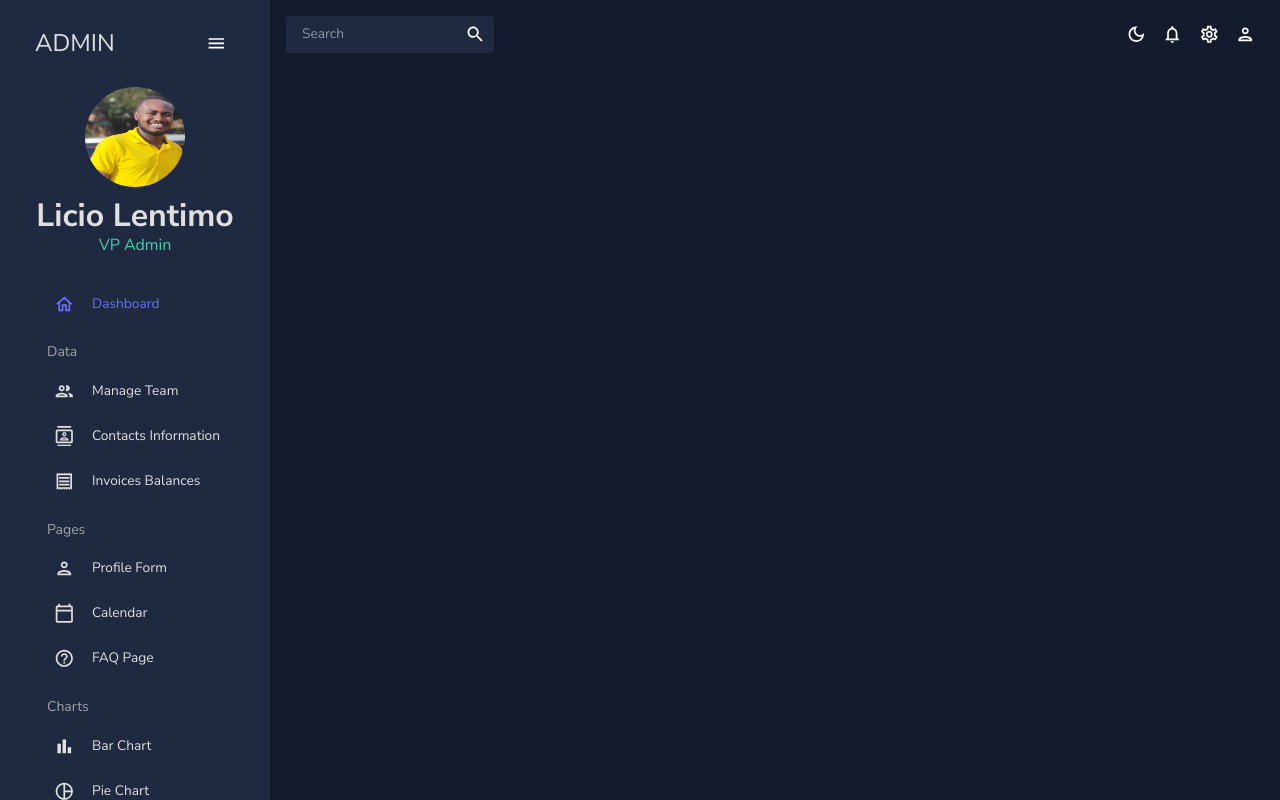
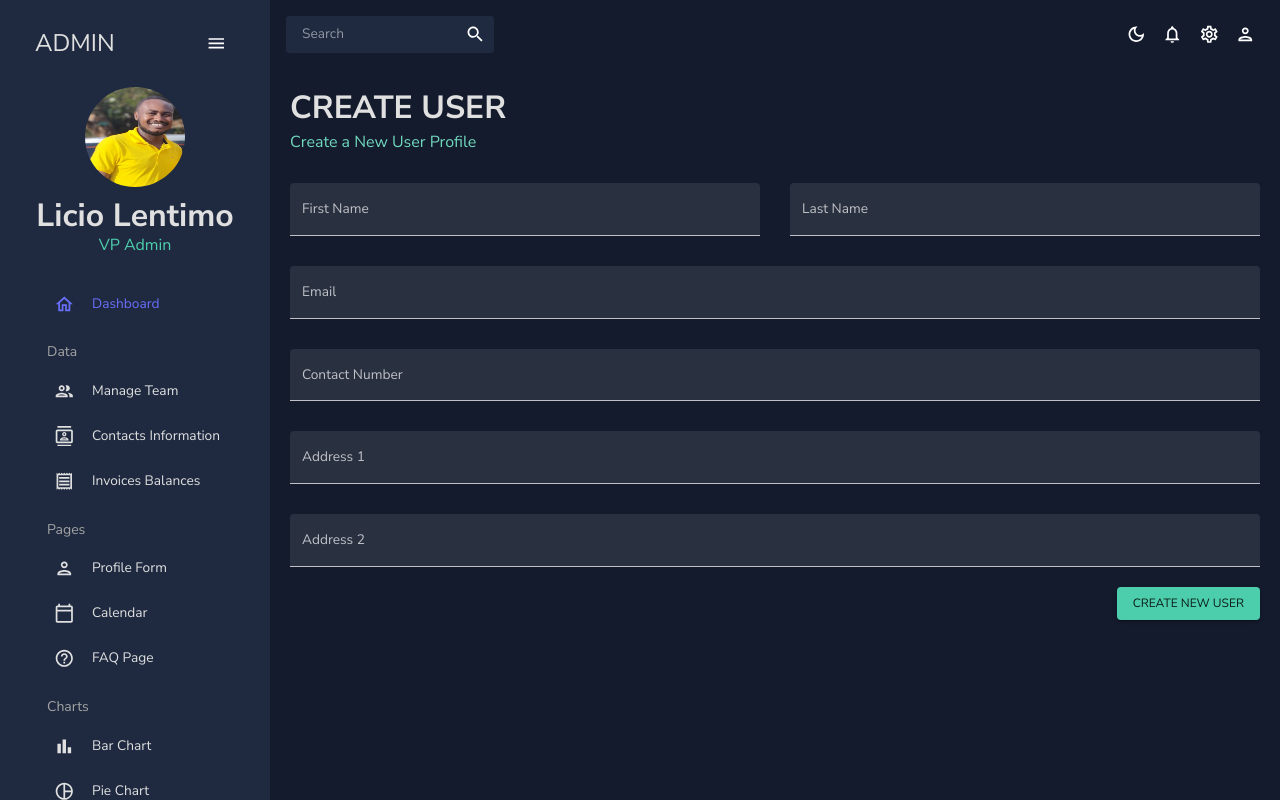
Before and after one commit to liciolentimo/accountant, a React (Create React App) app: page /form in a window 1280 px wide. Built offline with nearby package versions, Linux system fonts and the light colour scheme.

Commit message:
added form page

```diff
--- a/src/App.js
+++ b/src/App.js
@@ -8,7 +8,7 @@
 import Invoices from "./scenes/invoices";
 import Contacts from "./scenes/contacts";
 // import Bar from "./scenes/bar";
-// import Form from "./scenes/form";
+import Form from "./scenes/form";
 // import Line from "./scenes/line";
 // import Pie from "./scenes/pie";
 // import FAQ from "./scenes/faq";
@@ -29,7 +29,7 @@
           <Route path='/team' element={<Team />} />
           <Route path='/contacts' element={<Contacts />} />
           <Route path='/invoices' element={<Invoices />} />
-          {/* <Route path='/form' element={<Form />} /> */}
+          <Route path='/form' element={<Form />} />
           {/* <Route path='/bar' element={<Bar />} /> */}
           {/* <Route path='/pie' element={<Pie />} /> */}
           {/* <Route path='/line' element={<Line />} /> */}
--- /dev/null
+++ b/src/scenes/form/index.jsx
@@ -0,0 +1,154 @@
+import { Box, Button, TextField } from "@mui/material";
+import { Formik } from "formik";
+import * as yup from "yup";
+import useMediaQuery from "@mui/material/useMediaQuery";
+import Header from "../../components/Header";
+
+const Form = () => {
+  const isNonMobile = useMediaQuery("(min-width:600px)");
+
+  const handleFormSubmit = (values) => {
+    console.log(values);
+  };
+
+  return (
+    <Box m="20px">
+      <Header title="CREATE USER" subtitle="Create a New User Profile" />
+
+      <Formik
+        onSubmit={handleFormSubmit}
+        initialValues={initialValues}
+        validationSchema={checkoutSchema}
+      >
+        {({
+          values,
+          errors,
+          touched,
+          handleBlur,
+          handleChange,
+          handleSubmit,
+        }) => (
+          <form onSubmit={handleSubmit}>
+            <Box
+              display="grid"
+              gap="30px"
+              gridTemplateColumns="repeat(4, minmax(0, 1fr))"
+              sx={{
+                "& > div": { gridColumn: isNonMobile ? undefined : "span 4" },
+              }}
+            >
+              <TextField
+                fullWidth
+                variant="filled"
+                type="text"
+                label="First Name"
+                onBlur={handleBlur}
+                onChange={handleChange}
+                value={values.firstName}
+                name="firstName"
+                error={!!touched.firstName && !!errors.firstName}
+                helperText={touched.firstName && errors.firstName}
+                sx={{ gridColumn: "span 2" }}
+              />
+              <TextField
+                fullWidth
+                variant="filled"
+                type="text"
+                label="Last Name"
+                onBlur={handleBlur}
+                onChange={handleChange}
+                value={values.lastName}
+                name="lastName"
+                error={!!touched.lastName && !!errors.lastName}
+                helperText={touched.lastName && errors.lastName}
+                sx={{ gridColumn: "span 2" }}
+              />
+              <TextField
+                fullWidth
+                variant="filled"
+                type="text"
+                label="Email"
+                onBlur={handleBlur}
+                onChange={handleChange}
+                value={values.email}
+                name="email"
+                error={!!touched.email && !!errors.email}
+                helperText={touched.email && errors.email}
+                sx={{ gridColumn: "span 4" }}
+              />
+              <TextField
+                fullWidth
+                variant="filled"
+                type="text"
+                label="Contact Number"
+                onBlur={handleBlur}
+                onChange={handleChange}
+                value={values.contact}
+                name="contact"
+                error={!!touched.contact && !!errors.contact}
+                helperText={touched.contact && errors.contact}
+                sx={{ gridColumn: "span 4" }}
+              />
+              <TextField
+                fullWidth
+                variant="filled"
+                type="text"
+                label="Address 1"
+                onBlur={handleBlur}
+                onChange={handleChange}
+                value={values.address1}
+                name="address1"
+                error={!!touched.address1 && !!errors.address1}
+                helperText={touched.address1 && errors.address1}
+                sx={{ gridColumn: "span 4" }}
+              />
+              <TextField
+                fullWidth
+                variant="filled"
+                type="text"
+                label="Address 2"
+                onBlur={handleBlur}
+                onChange={handleChange}
+                value={values.address2}
+                name="address2"
+                error={!!touched.address2 && !!errors.address2}
+                helperText={touched.address2 && errors.address2}
+                sx={{ gridColumn: "span 4" }}
+              />
+            </Box>
+            <Box display="flex" justifyContent="end" mt="20px">
+              <Button type="submit" color="secondary" variant="contained">
+                Create New User
+              </Button>
+            </Box>
+          </form>
+        )}
+      </Formik>
+    </Box>
+  );
+};
+
+const phoneRegExp =
+  /^((\+[1-9]{1,4}[ -]?)|(\([0-9]{2,3}\)[ -]?)|([0-9]{2,4})[ -]?)*?[0-9]{3,4}[ -]?[0-9]{3,4}$/;
+
+const checkoutSchema = yup.object().shape({
+  firstName: yup.string().required("required"),
+  lastName: yup.string().required("required"),
+  email: yup.string().email("invalid email").required("required"),
+  contact: yup
+    .string()
+    .matches(phoneRegExp, "Phone number is not valid")
+    .required("required"),
+  address1: yup.string().required("required"),
+  address2: yup.string().required("required"),
+});
+const initialValues = {
+  firstName: "",
+  lastName: "",
+  email: "",
+  contact: "",
+  address1: "",
+  address2: "",
+};
+
+export default Form;
```
